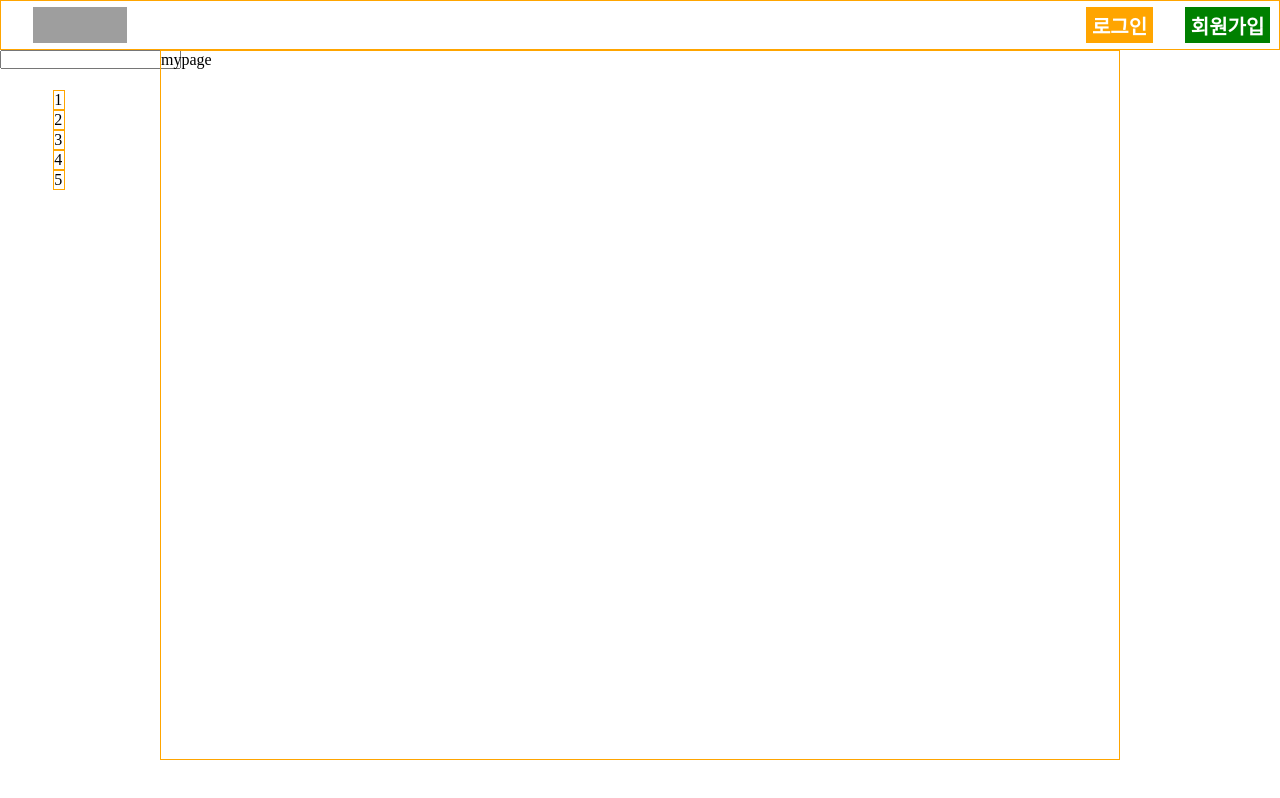
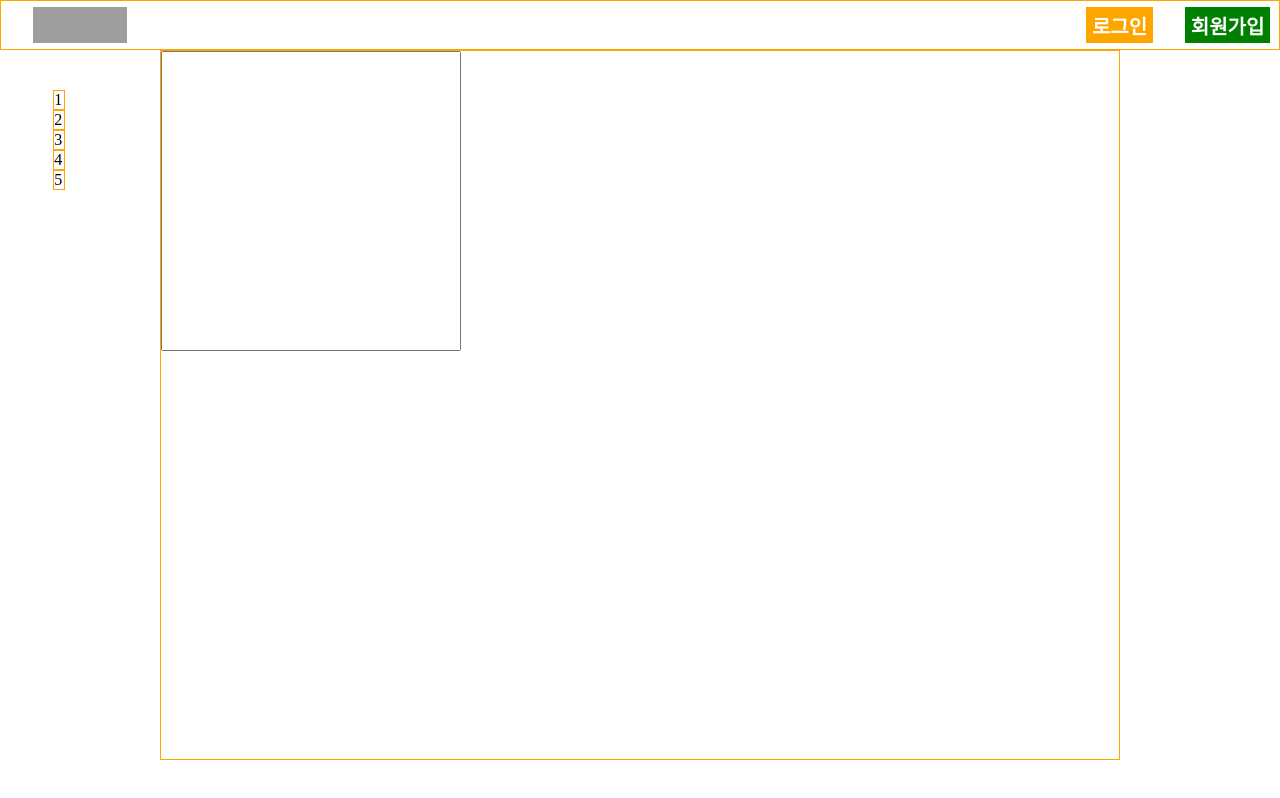
Before and after one commit to codestates-seb/seb45_main_002, a React (Create React App) app in the folder Client/: page /pageswitch/mypage in a window 1280 px wide. Built offline with nearby package versions, Linux system fonts and the light colour scheme; grey boxes are pictures that could not be loaded.

Commit message:
input clear

```diff
--- a/Client/src/App.js
+++ b/Client/src/App.js
@@ -8,7 +8,6 @@ function App() {
   return (
     <div>
       <Header />
-      <div><input></input> </div>
       {style.layout.maxWidth<768? null : <Nav />}
       <Main />
     </div>
--- /dev/null
+++ b/Client/src/atom/Input.js
@@ -0,0 +1,29 @@
+import {styled} from "styled-components"
+
+function Input({
+  type, value, required, size, placeholder, autoComplete, autoFocus, multiple,
+  width, height, margin, padding, border, borderRadius, fontSize, color, backgroundColor
+}){
+
+  const InputAtom = styled.input`
+    width: ${width}; height: ${height};
+    margin: ${margin}; padding: ${padding};
+    border: ${border}; border-radius: ${borderRadius};
+    font-size: ${fontSize}; color: ${color};
+    background-color: ${backgroundColor};
+  `
+
+  return(
+    <InputAtom
+     type={type}
+     value={value}
+     required={required}
+     size={size}
+     placeholder={placeholder}
+     autoComplete={autoComplete}
+     autoFocus={autoFocus}
+     multiple={multiple}
+    />
+  )
+}
+export default Input;
--- a/Client/src/page/MyPage.js
+++ b/Client/src/page/MyPage.js
@@ -1,9 +1,9 @@
-
+import Input from "../atom/Input";
 
 function MyPage(){
   return(
     <article>
-      mypage
+      <Input width={"300px"} height={"300px"} />
     </article>
   )
 }
```
